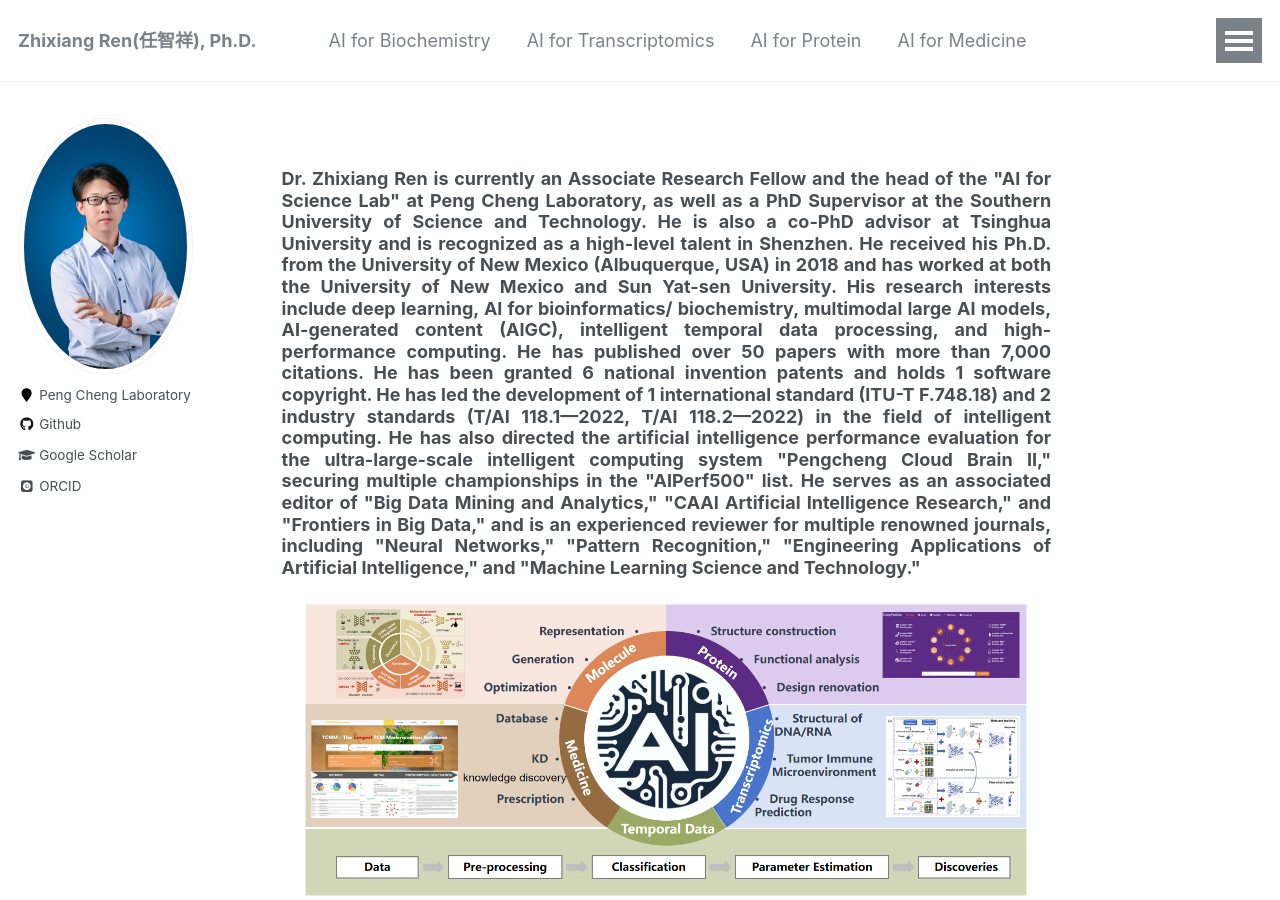
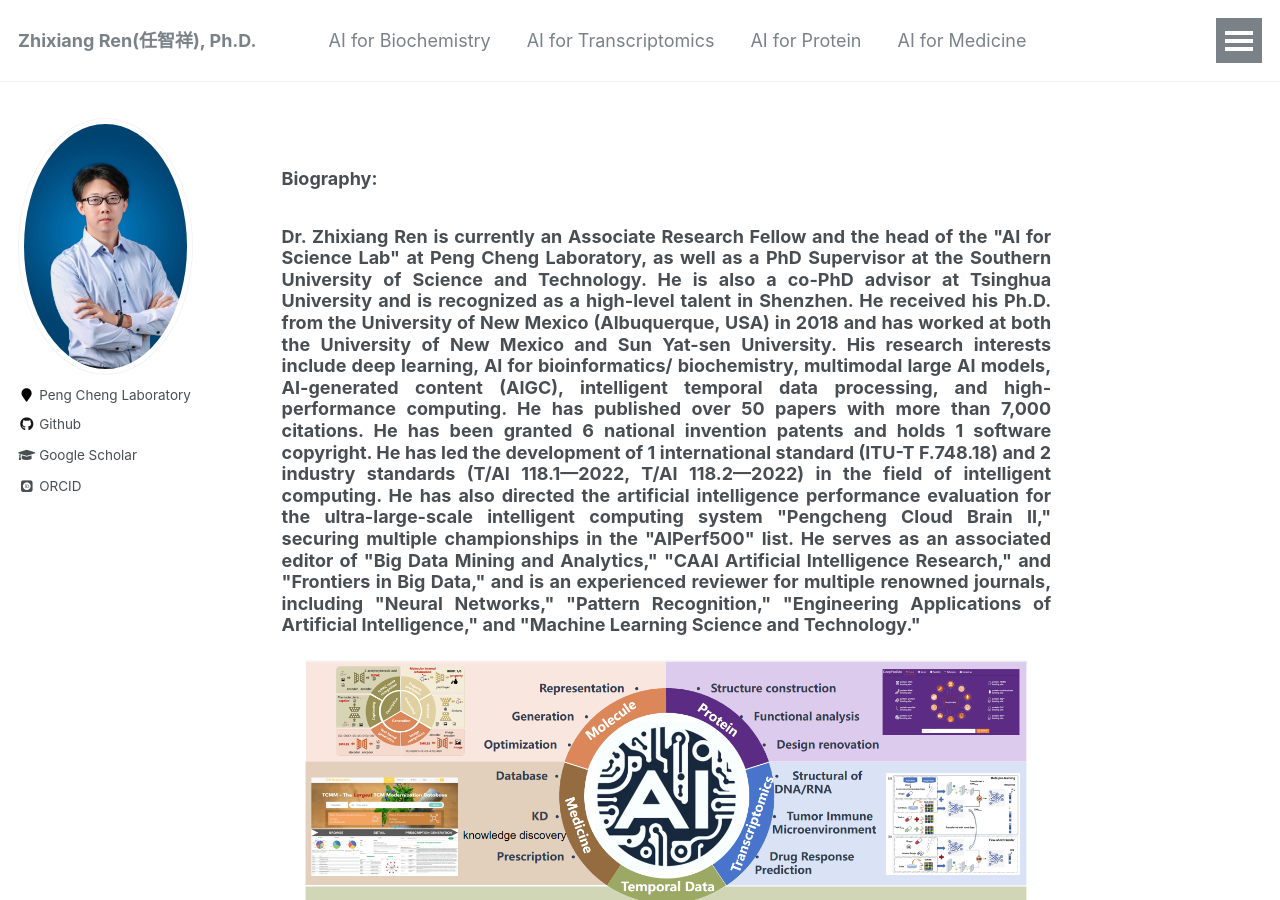
Before and after one commit to zhixiang-ren/zhixiang-ren.github.io, a Jekyll site: the page built from _pages/about.html, in a window 1280 px wide and 900 px high. Built offline with Jekyll 4.4.1, drawn with Linux system fonts in a browser that asks for light colours; some web fonts are replaced.

Commit message:
Update about.html

```diff
--- a/_pages/about.html
+++ b/_pages/about.html
@@ -8,6 +8,7 @@ redirect_from:
   - /about.html
 ---
 
+<h3 style="text-align:justify;">Biography:</h3>
 <h3 style="text-align:justify;">
   Dr. Zhixiang Ren is currently an Associate Research Fellow and the head of the "AI for Science Lab" at Peng Cheng Laboratory, as well as a PhD Supervisor at the Southern University of Science and Technology.
   He is also a co-PhD advisor at Tsinghua University and is recognized as a high-level talent in Shenzhen.
```
